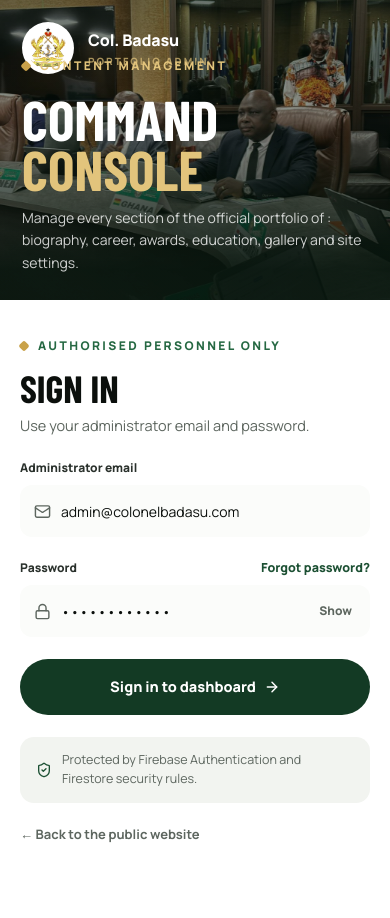
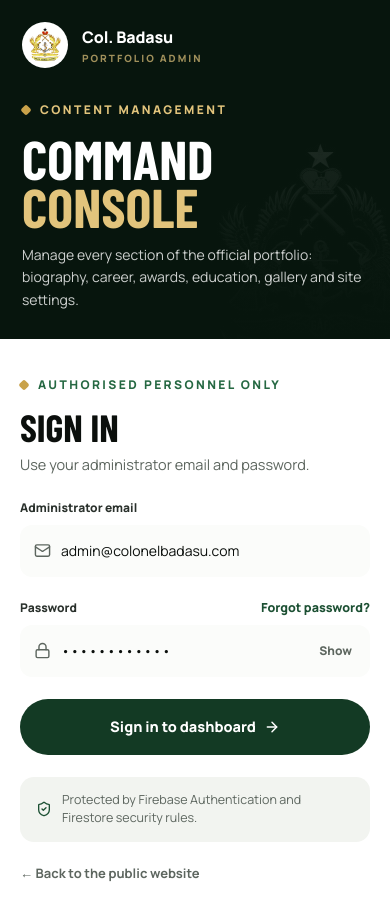
Before and after one commit to kingsleyweb-tech/col.badasu-porfolio, a React (Vite) app: page /admin/login in a window 390 px wide. Shown: the top 918 px of the page. Before the commit the page ends 884 px from the top, so only its background shows below. Built offline with nearby package versions, Linux system fonts and the light colour scheme; no server answers.

Commit message:
Fix the admin sign-in header on phones and replace the locked photo with the crest

```diff
--- a/src/admin/pages/AdminLogin.tsx
+++ b/src/admin/pages/AdminLogin.tsx
@@ -4,7 +4,6 @@ import { ShieldCheck, Lock, Mail, Loader2, AlertCircle, CheckCircle2, ArrowRight
 import { useAuth } from '../../context/AuthContext'
 import { usePortfolio } from '../../context/PortfolioContext'
 import { resolveImageUrl } from '../../utils/imageResolver'
-import ecowasBg from '../../assets/images/ecowas/ecowas-bg.jpeg'
 
 export const AdminLogin: React.FC = () => {
   const { login, resetPassword, error, clearError } = useAuth()
@@ -74,7 +73,8 @@ export const AdminLogin: React.FC = () => {
   return (
     <div className="ad-login">
       <div className="l">
-        <img className="bg" src={ecowasBg} alt="" />
+        {/* Portfolio photos are served only after the access check, so the sign-in page uses the public crest */}
+        <img className="bg crest" src="/crest.png" alt="" />
         <div className="sh" />
         <div className="brand">
           <img src={logo} alt="Ghana Armed Forces crest" />
@@ -87,7 +87,7 @@ export const AdminLogin: React.FC = () => {
           <span className="ad-tag"><i />Content management</span>
           <h1>Command<br /><em>console</em></h1>
           <p>
-            Manage every section of the official portfolio of {data.officer.rank} {data.officer.name}: biography, career, awards,
+            Manage every section of the official portfolio{data.officer.name ? ` of ${data.officer.rank} ${data.officer.name}`.replace(/\s+/g, ' ') : ''}: biography, career, awards,
             education, gallery and site settings.
           </p>
         </div>
--- a/src/styles/admin.css
+++ b/src/styles/admin.css
@@ -266,6 +266,7 @@ textarea.ad-field { resize: vertical; line-height: 1.6; }
 .ad-login { display: grid; grid-template-columns: minmax(0, 7fr) minmax(0, 5fr); min-height: 100vh; font-family: var(--sans); background: #fff; color: var(--ink); -webkit-font-smoothing: antialiased; }
 .ad-login .l { position: relative; background: var(--g-950); color: #fff; overflow: hidden; min-height: 320px; }
 .ad-login .l .bg { position: absolute; inset: 0; width: 100%; height: 100%; object-fit: cover; animation: pf-kb 20s ease-in-out infinite alternate; }
+.ad-login .l .bg.crest { inset: auto -8% -14% auto; width: min(560px, 70%); height: auto; aspect-ratio: 1; object-fit: contain; opacity: .16; filter: grayscale(1) invert(1); mix-blend-mode: screen; animation: none; }
 .ad-login .l .sh { position: absolute; inset: 0; background: linear-gradient(0deg, rgba(7, 21, 13, .95) 10%, rgba(7, 21, 13, .45) 60%, rgba(7, 21, 13, .6)); }
 .ad-login .brand { position: absolute; left: 56px; top: 48px; display: flex; align-items: center; gap: 14px; }
 .ad-login .brand img { width: 52px; height: 52px; border-radius: 99px; background: #fff; padding: 5px; object-fit: contain; }
@@ -465,10 +466,12 @@ textarea.ad-field { resize: vertical; line-height: 1.6; }
   .ad-savebar .sp { display: none; }
   .ad-savebar > span { flex: 1; min-width: 60%; }
   .ad-login { grid-template-columns: 1fr; }
-  .ad-login .l { min-height: 300px; }
-  .ad-login .brand { left: 22px; top: 22px; }
-  .ad-login .in { left: 22px; right: 22px; bottom: 26px; }
-  .ad-login h1 { font-size: 56px; }
+  /* Stack the brand and the title instead of pinning both, so they never overlap on phones */
+  .ad-login .l { min-height: 0; display: flex; flex-direction: column; gap: 28px; padding: 22px 22px 28px; }
+  .ad-login .brand, .ad-login .in { position: relative; inset: auto; }
+  .ad-login .brand img { width: 46px; height: 46px; }
+  .ad-login .l .bg.crest { width: 240px; right: -50px; bottom: -40px; }
+  .ad-login h1 { font-size: clamp(44px, 14vw, 56px); margin-top: 14px; }
   .ad-login .in p { font-size: 14px; }
   .ad-login .r { padding: 32px 20px 40px; }
   .ad-login h2 { font-size: 38px; }
```
